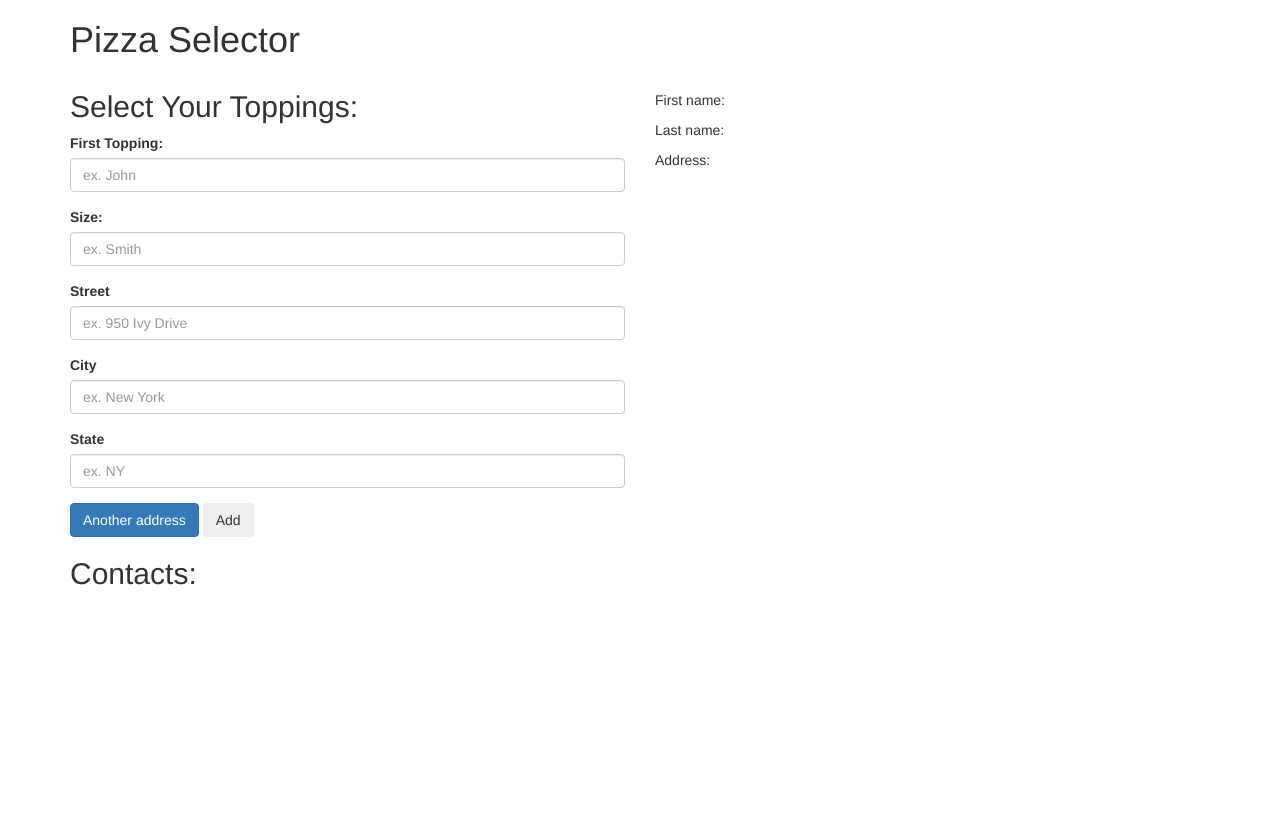
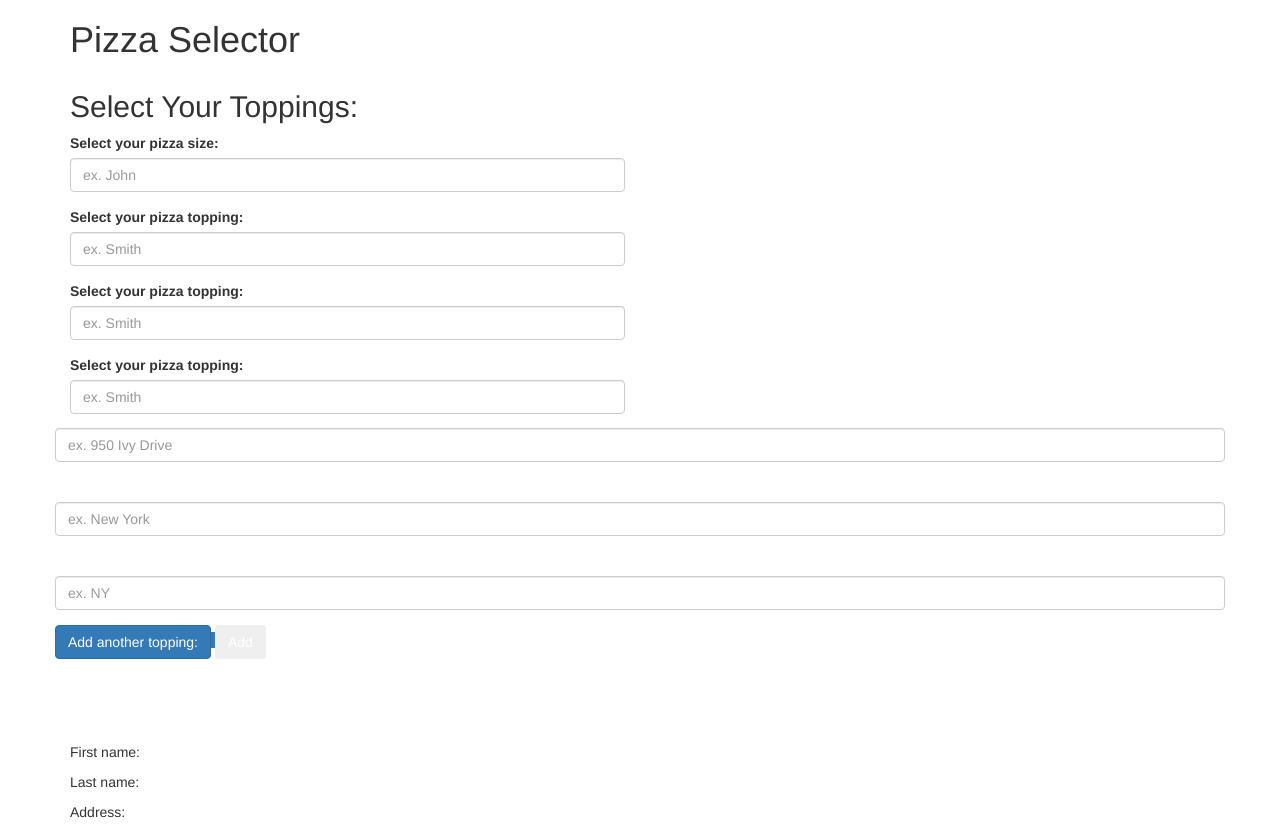
Before and after one commit to FisherKyle/pizza-maker-javascript, a plain HTML site: page index.html in a window 1280 px wide. Before the commit the page ends 800 px from the top, so only its background shows below. Drawn offline with nearby package versions, Linux system fonts and the light colour scheme.

Commit message:
establish forms for selecting size and pizza toppings.

```diff
--- a/index.html
+++ b/index.html
@@ -13,20 +13,30 @@
   <body>
     <div class="container">
       <h1>Pizza Selector</h1>
+
       <div class="row">
         <div class="col-md-6">
           <h2>Select Your Toppings:</h2>
+
           <form id="pizzaInput">
             <div class="form-group">
-              <label for="new-topping-first">First Topping:</label>
+              <label for="newSize">Select your pizza size:</label>
               <input type="text" class="form-control" id="new-topping-first" placeholder="ex. John">
             </div>
             <div class="form-group">
-              <label for="new-size">Size:</label>
+              <label for="toppingOne">Select your pizza topping:</label>
               <input type="text" class="form-control" id="new-size" placeholder="ex. Smith">
             </div>
-
+            <div class="form-group">
+              <label for="toppingTwo">Select your pizza topping:</label>
+              <input type="text" class="form-control" id="new-size" placeholder="ex. Smith">
+            </div>
+                <label for="toppingThree">Select your pizza topping:</label>
+                <input type="text" class="form-control" id="new-size" placeholder="ex. Smith">
+        </div>
           <div id="deliveryInput">
+            <span class = "btn-primary" id="addTopping">
+              <div class="form-group">
           <div class="new-address primary-addresses">
             <div class="form-group">
               <label for="new-street">Street</label>
@@ -43,7 +53,7 @@
           </div>
         </div>
 
-            <span class="btn btn-primary" id="add-address">Another address</span>
+            <span class="btn btn-primary" id="addTopping">Add another topping:</span>
 
             <button type="submit" class="btn">Add</button>
           </form>
--- a/js/scripts.js
+++ b/js/scripts.js
@@ -1,3 +1,20 @@
+// Backsies
+
+function Pizza(size, toppingOne, toppingTwo, toppingThree) {
+  this.size = size;
+  this.toppingOne = toppingOne;
+  this.toppingTwo = toppingTwo;
+  this.toppingThree = toppingThree;
+}
+
+function Delivery(street, city, state) {
+  this.street = street;
+  this.city = city;
+  this.state = state;
+}
+
+
+
 $(document).ready(function() {
   $("form#new-locale").submit(function(event) {
     event.preventDefault();
```
Lines whose indentation alone changed are shown as unchanged.
